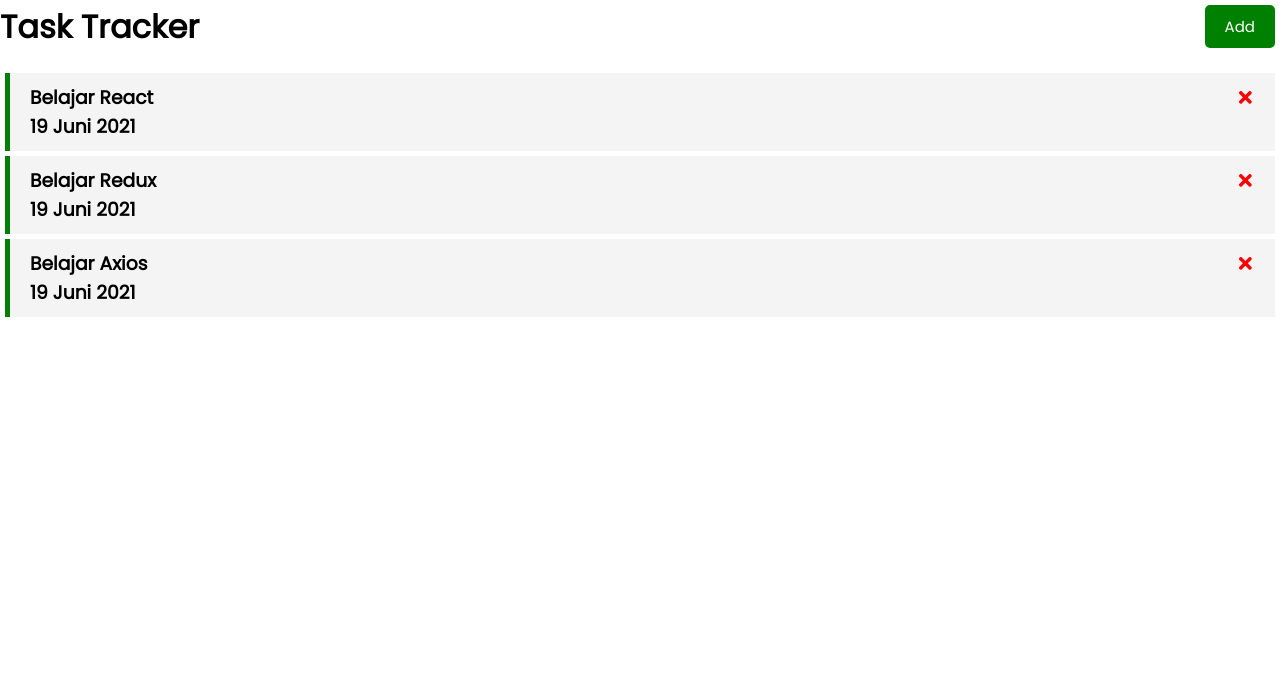
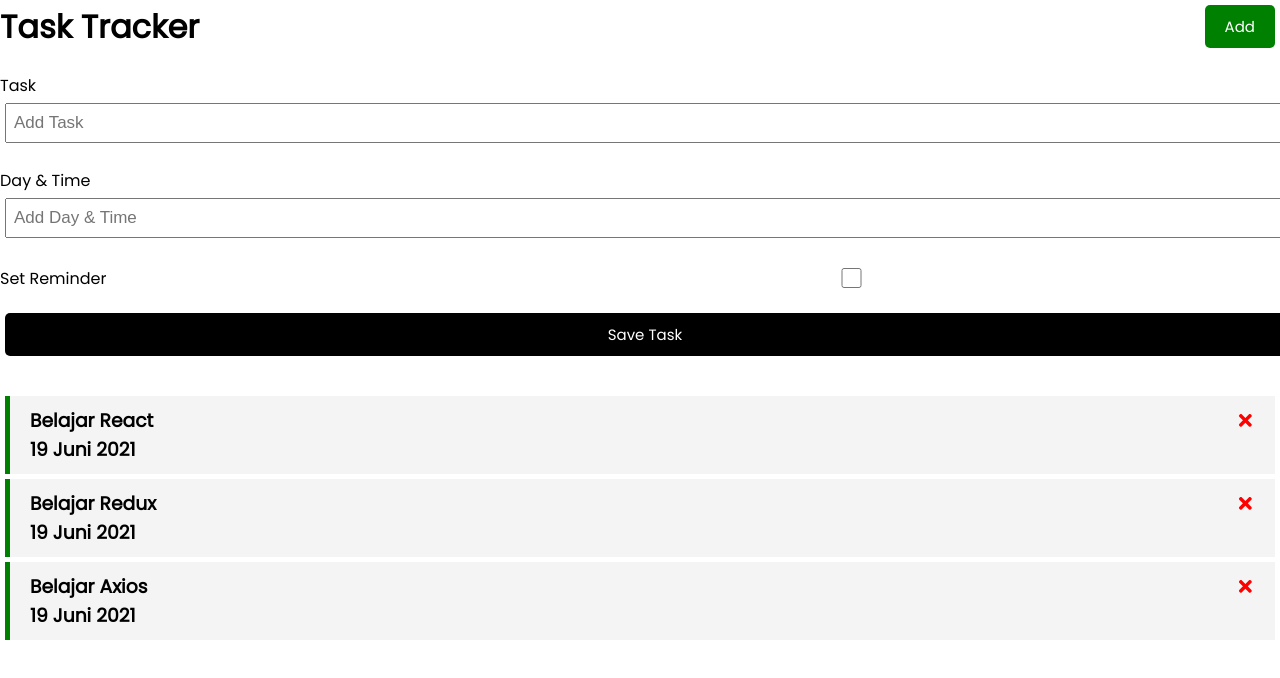
Before and after one commit to andhikayusup/task-tracker-app, a React (Create React App) app in the folder client/: page / in a window 1280 px wide. Shown: the top 678 px of the page. Built offline with nearby package versions, Linux system fonts and the light colour scheme.

Commit message:
Add AddTask component

```diff
--- a/client/src/App.js
+++ b/client/src/App.js
@@ -1,6 +1,7 @@
 import Header from "./components/Header";
 import Tasks from "./components/Tasks";
 import { useState } from 'react'
+import AddTask from "./components/AddTask";
 
 function App() {
   const [tasks, setTasks] = useState([
@@ -35,6 +36,7 @@
   return (
     <div className="App">
       <Header />
+      <AddTask />
       {
         tasks.length === 0 ? 'No tasks to show' : <Tasks tasks={ tasks } onDelete={deleteTask} onToggle={toggleReminder}/>
       }
--- /dev/null
+++ b/client/src/components/AddTask.js
@@ -0,0 +1,24 @@
+import React from 'react'
+
+function AddTask() {
+    return (
+        <div className="add-form">
+            <div className="form-control">
+                <label>Task</label>
+                <input type='text' placeholder="Add Task" />
+            </div>
+            <div className="form-control">
+                <label>Day & Time</label>
+                <input type='text' placeholder="Add Day & Time" />
+            </div>
+            <div className="form-control form-control-check">
+                <label>Set Reminder</label>
+                <input type='checkbox' />
+            </div>
+
+            <input type='submit' value='Save Task' className='btn btn-block'/>
+        </div>
+    )
+}
+
+export default AddTask
```
